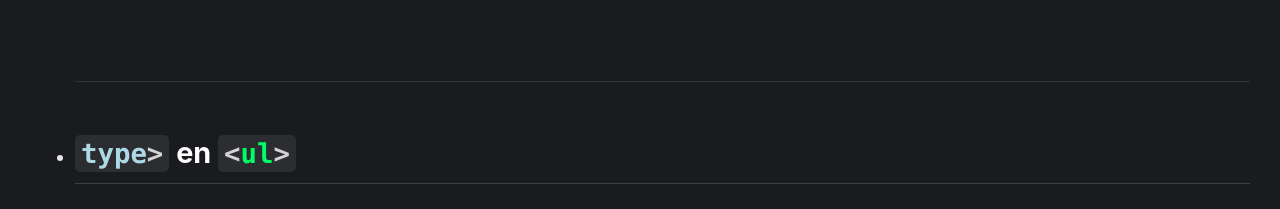
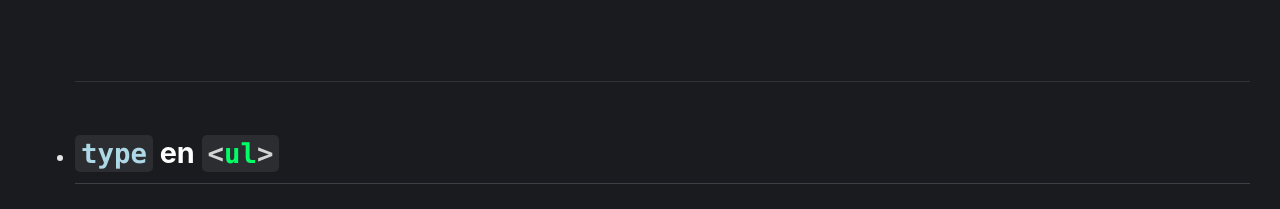
Before and after one commit to profeLeguizaNicolas/HTML---Listas, a plain HTML site: page index.html in a window 1280 px wide. Shown: the part 2840-3049 px from the top of the page. Drawn offline with Linux system fonts and the light colour scheme.

Commit message:
Update index.html

```diff
--- a/index.html
+++ b/index.html
@@ -95,7 +95,7 @@
             <hr>
         </li>
         <li>
-            <h2><code class="gris"><span class="celeste">type</span>></code> en <code class="gris">&lt;<span class="azul">ul</span>></code></code></h2>
+            <h2><code class="gris"><span class="celeste">type</span></code> en <code class="gris">&lt;<span class="azul">ul</span>></code></code></h2>
             <p>
                 El atributo <code class="gris"><span class="celeste">type</span></code> en la etiqueta <code class="gris">&lt;<span class="azul">ul</span>></code> (Lista desordenada) define el estilo de viñeta.
             </p>
```
